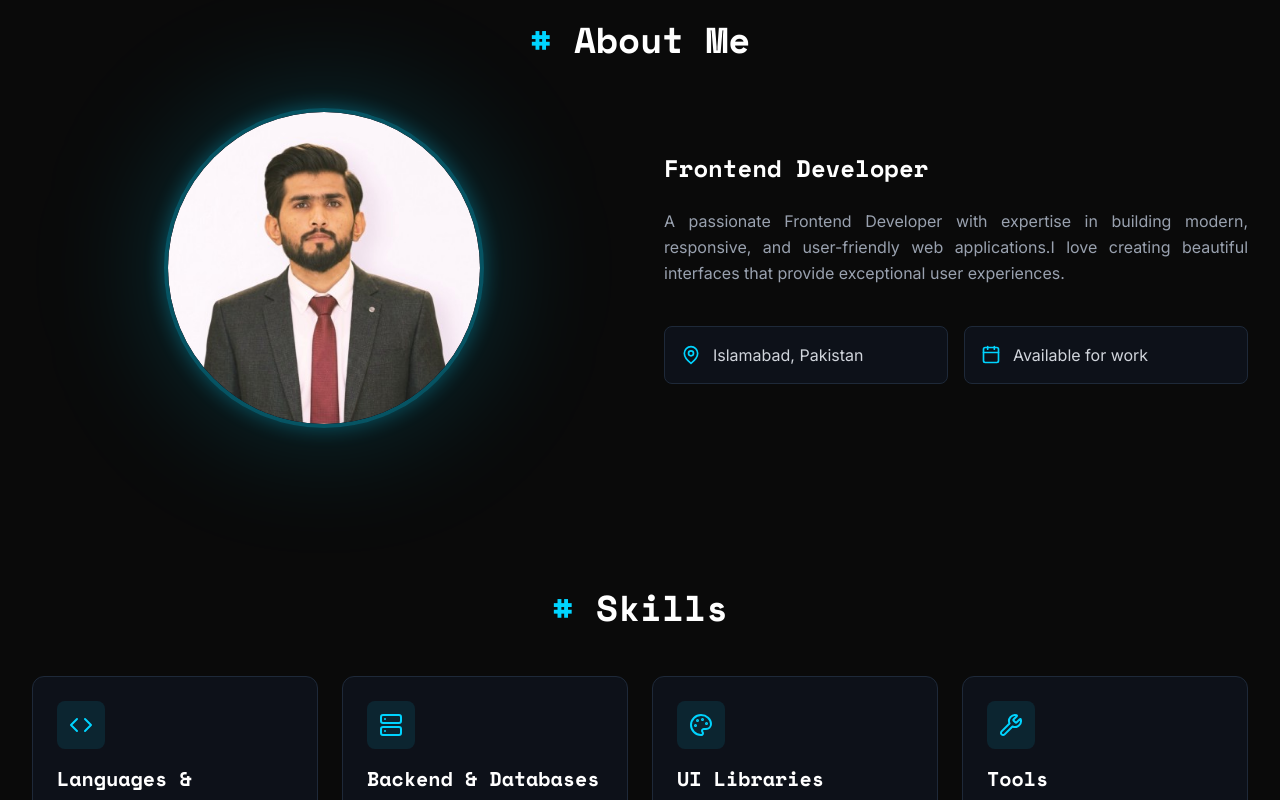
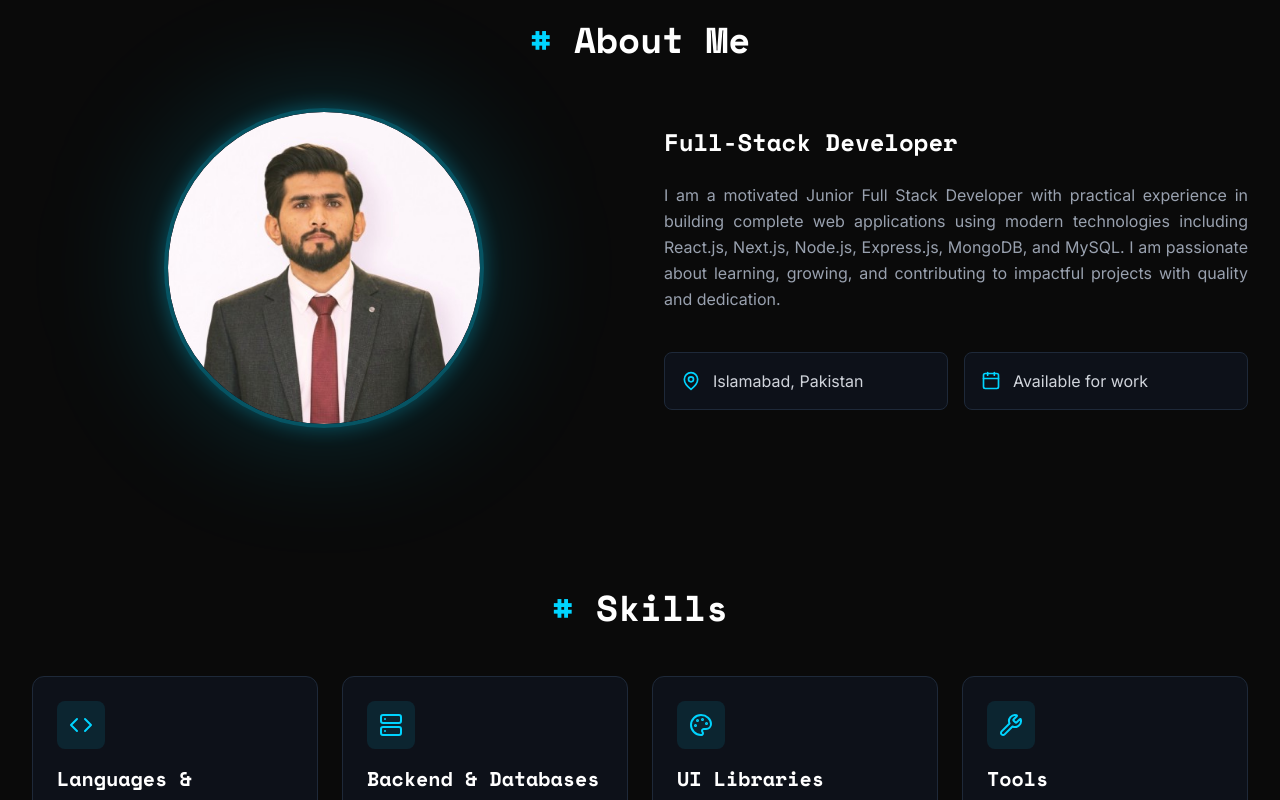
Before and after one commit to Mr-AhmadRaza/portfolio, a Next.js app: page / in a window 1280 px wide. Shown: the part 860-1660 px from the top of the page. Built offline with nearby package versions, Linux system fonts and the light colour scheme.

Commit message:
fix: updated portfolio changes

```diff
--- a/components/About.jsx
+++ b/components/About.jsx
@@ -56,13 +56,14 @@ export default function About() {
               className="space-y-6"
             >
               <h3 className="text-2xl font-semibold text-white">
-                Frontend Developer
+                Full-Stack Developer
               </h3>
 
               <p className="text-gray-400 leading-relaxed text-justify">
-                A passionate Frontend Developer with expertise in building
-                modern, responsive, and user-friendly web applications.I love creating  beautiful interfaces that  provide exceptional
-                user experiences.
+                I am a motivated Junior Full Stack Developer with practical experience in building
+                complete web applications using modern technologies including React.js, Next.js,
+                Node.js, Express.js, MongoDB, and MySQL. I am passionate about learning, growing,
+                and contributing to impactful projects with quality and dedication.
 
               </p>
 
--- a/components/Experience.jsx
+++ b/components/Experience.jsx
@@ -14,6 +14,7 @@ const experiences = [
       "Built scalable and maintainable frontend architectures with a strong focus on performance optimization and code quality.",
       "Developed reusable and maintainable UI component libraries using Ant Design, improving development speed and UI consistency across projects.",
       "Designed responsive, modern, and pixel-perfect user interfaces using Tailwind CSS and Bootstrap.",
+      "Built scalable backend services and RESTful APIs using Node.js and Express.js, with MongoDB for database management and authentication systems.",
       "Collaborated cross-functionally with team members to ensure UI consistency, uphold code quality standards, and continuously improve overall frontend architecture."
     ],
   },
```
